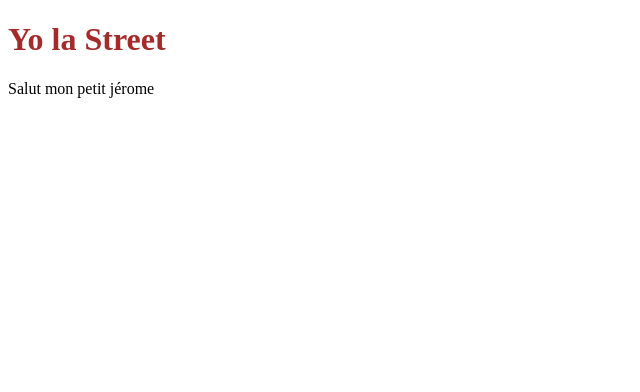
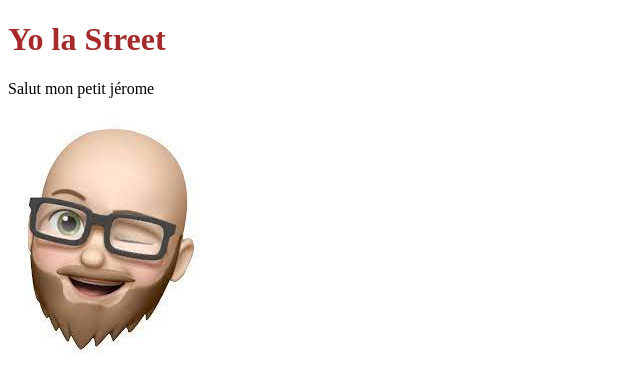
Before and after one commit to Valentin82370/site-val, a plain HTML site: page index.html in a window 1280 px wide. Shown: the whole page, without its empty margins (0-640 px from the left). Drawn offline with Linux system fonts and the light colour scheme.

Commit message:
add photo

```diff
--- a/index.html
+++ b/index.html
@@ -10,6 +10,7 @@
 <body>
     <h1>Yo la Street</h1>
     <p>Salut mon petit jérome</p>
+    <img src="/asset/img/jerome.jfif" alt="">
 
 </body>
 </html>
```
Also changed, not shown: asset/img/jerome.jfif (added).
